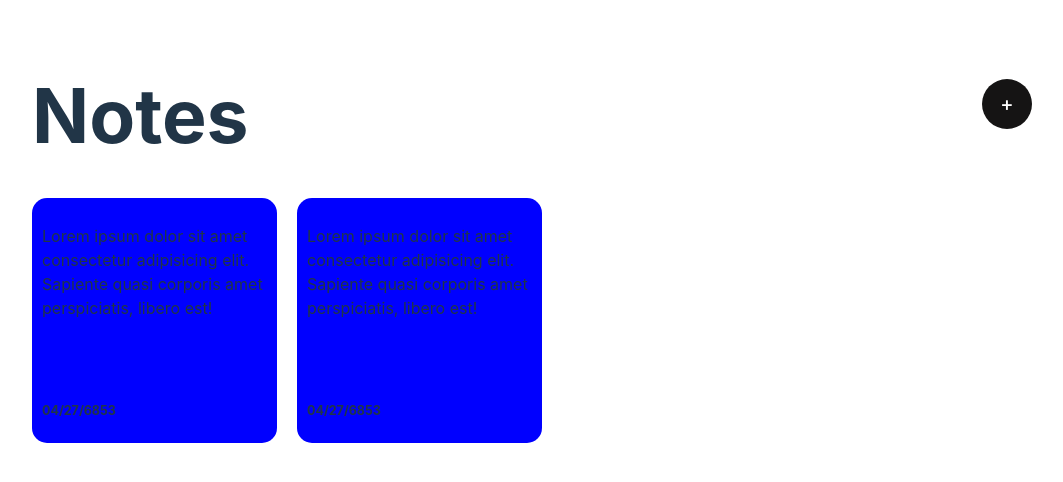
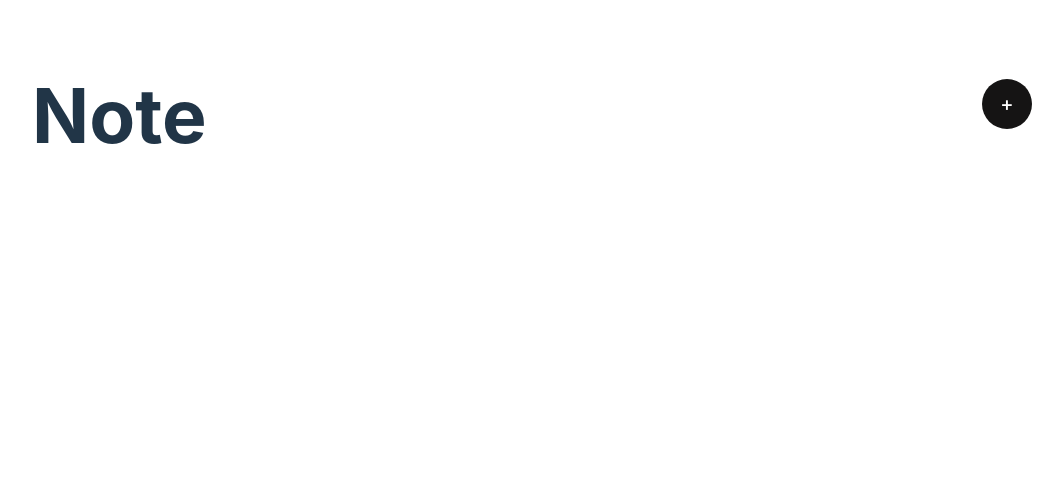
Before and after one commit to OneBrambo/NotesApp, a Vue app: page / in a window 1280 px wide. Shown: the top 482 px of the page, without its empty margins (108-1171 px from the left). Built offline with nearby package versions, Linux system fonts and the light colour scheme.

Commit message:
aggiunta creazione note

```diff
--- a/src/App.vue
+++ b/src/App.vue
@@ -1,28 +1,48 @@
+<script setup lang="ts">
+
+import {ref} from "vue";
+
+const showModal = ref(false);
+const newNote = ref("");
+const notes = ref([]);
+function getRandomColor() {
+  return "hsl(" + Math.random() * 360 + ", 100%, 75%)";
+}
+const addNote = () => {
+  notes.value.push({
+    id: Math.floor(Math.random() * 1000000),
+    text: newNote.value,
+    date: new Date(),
+    bgColor: getRandomColor(),
+  })
+  showModal.value = false;
+  newNote.value = "";
+}
+</script>
+
 <template>
   <main>
-    <!--
-    <div class="overlay">
+
+    <div v-if="showModal" class="overlay">
       <div class="modal">
-        <textarea name="note" id="note" cols="30" rows="10"></textarea>
-        <button>Add Note</button>
-        <button class="close">Close</button>
+        <textarea v-model="newNote" name="note" id="note" cols="30" rows="10" placeholder="Inserisci qui la tua nota"></textarea>
+        <button @click="addNote">Add Note</button>
+        <button class="close" @click="showModal = false">Close</button>
+
       </div>
     </div>
-    -->
+
     <div class="container">
       <header>
-        <h1>Notes</h1>
-        <button>+</button>
+        <h1>Note</h1>
+        <button @click="showModal = true">+</button>
       </header>
       <div class="cards-container">
-        <div class="card">
-          <p class="main-text">Lorem ipsum dolor sit amet consectetur adipisicing elit. Sapiente quasi corporis amet perspiciatis, libero est!</p>
-          <p class="date">04/27/6853</p>
+        <div v-for="note in notes"  class="card" :style="{backgroundColor: note.bgColor}">
+          <p class="main-text">{{note.text}}</p>
+          <p class="date">{{note.date.toLocaleDateString()}}</p>
         </div>
-        <div class="card">
-          <p class="main-text">Lorem ipsum dolor sit amet consectetur adipisicing elit. Sapiente quasi corporis amet perspiciatis, libero est!</p>
-          <p class="date">04/27/6853</p>
-        </div>
+
       </div>
     </div>
   </main>
@@ -67,7 +87,7 @@
 .card {
   width: 225px;
   height: 225px;
-  background-color: blue;
+  background-color: ;
   padding: 10px;
   border-radius: 15px;
   display: flex;
@@ -85,6 +105,7 @@
 .cards-container {
   display: flex;
   flex-wrap: wrap;
+
 }
 
 .overlay {
@@ -109,6 +130,7 @@
 }
 textarea{
   background-color: white;
+  color: black;
   border-radius: 10px;
 }
 .modal button {
```
